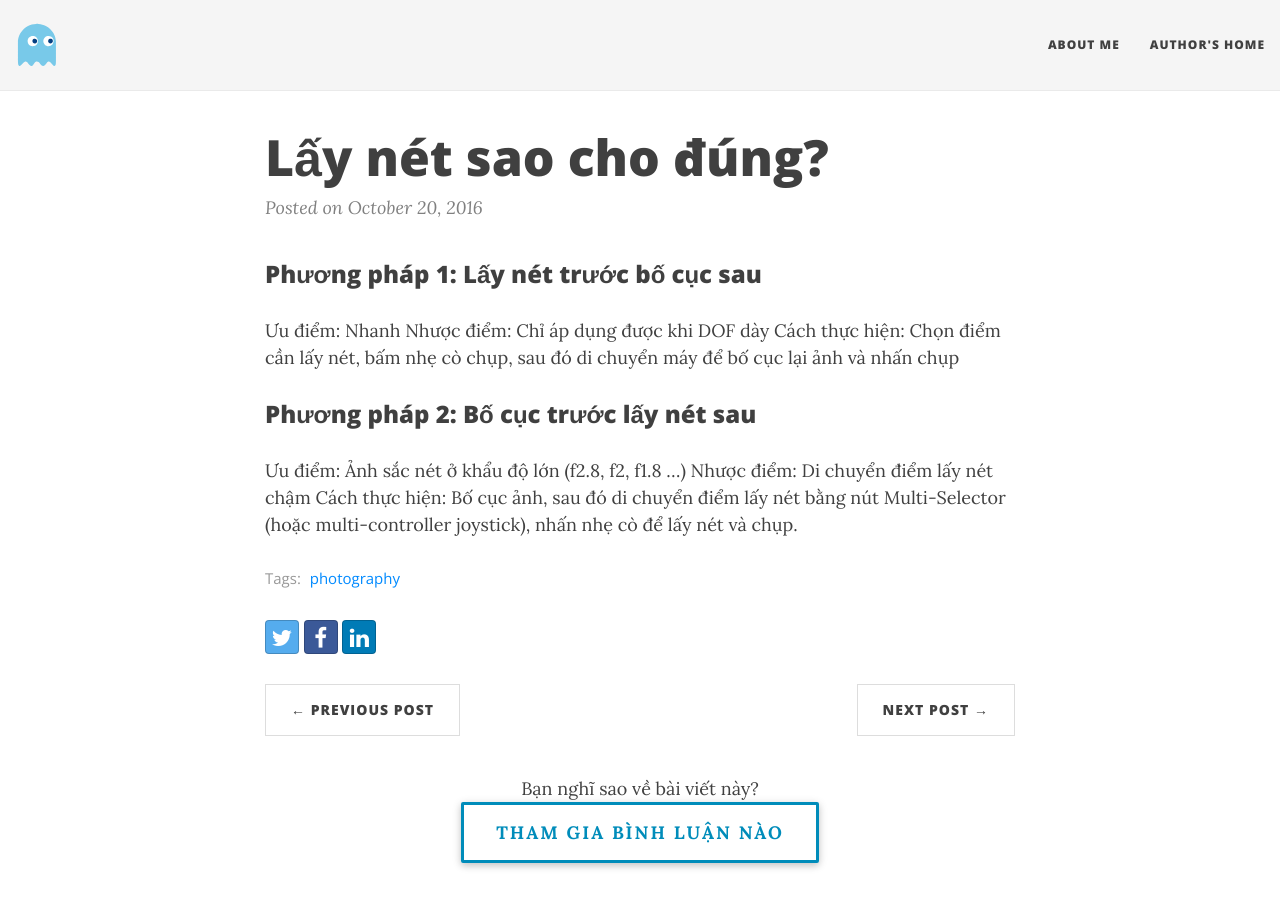
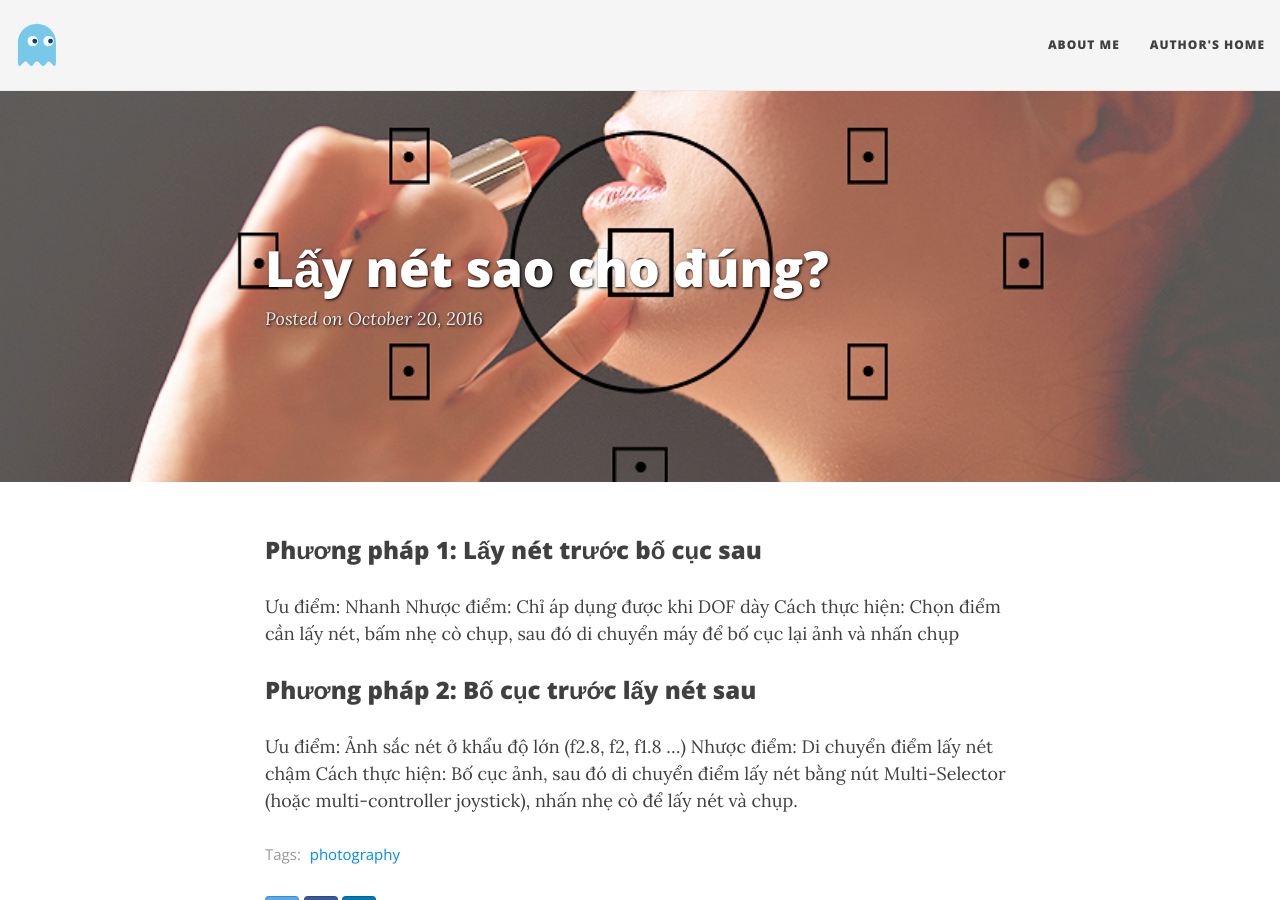
Before and after one commit to thorvn/th0j.github.io, a Jekyll site: the page built from _posts/2016-10-21-lay-net-sao-cho-dung.markdown, in a window 1280 px wide and 900 px high. Built offline with Jekyll 4.4.1, drawn with Linux system fonts in a browser that asks for light colours; nearby versions of some CDN libraries.

Commit message:
add img point of cocus

```diff
--- a/_posts/2016-10-21-lay-net-sao-cho-dung.markdown
+++ b/_posts/2016-10-21-lay-net-sao-cho-dung.markdown
@@ -2,6 +2,8 @@
 layout: post
 title:  "Lấy nét sao cho đúng?"
 date:   2016-10-21 00:11:33 +0700
+bigimg: /img/point-of-focus.jpg
+share-img: /img/point-of-focus.jpg
 tags: [photography]
 ---
 
```
Also changed, not shown: img/point-of-focus.jpg (added).
